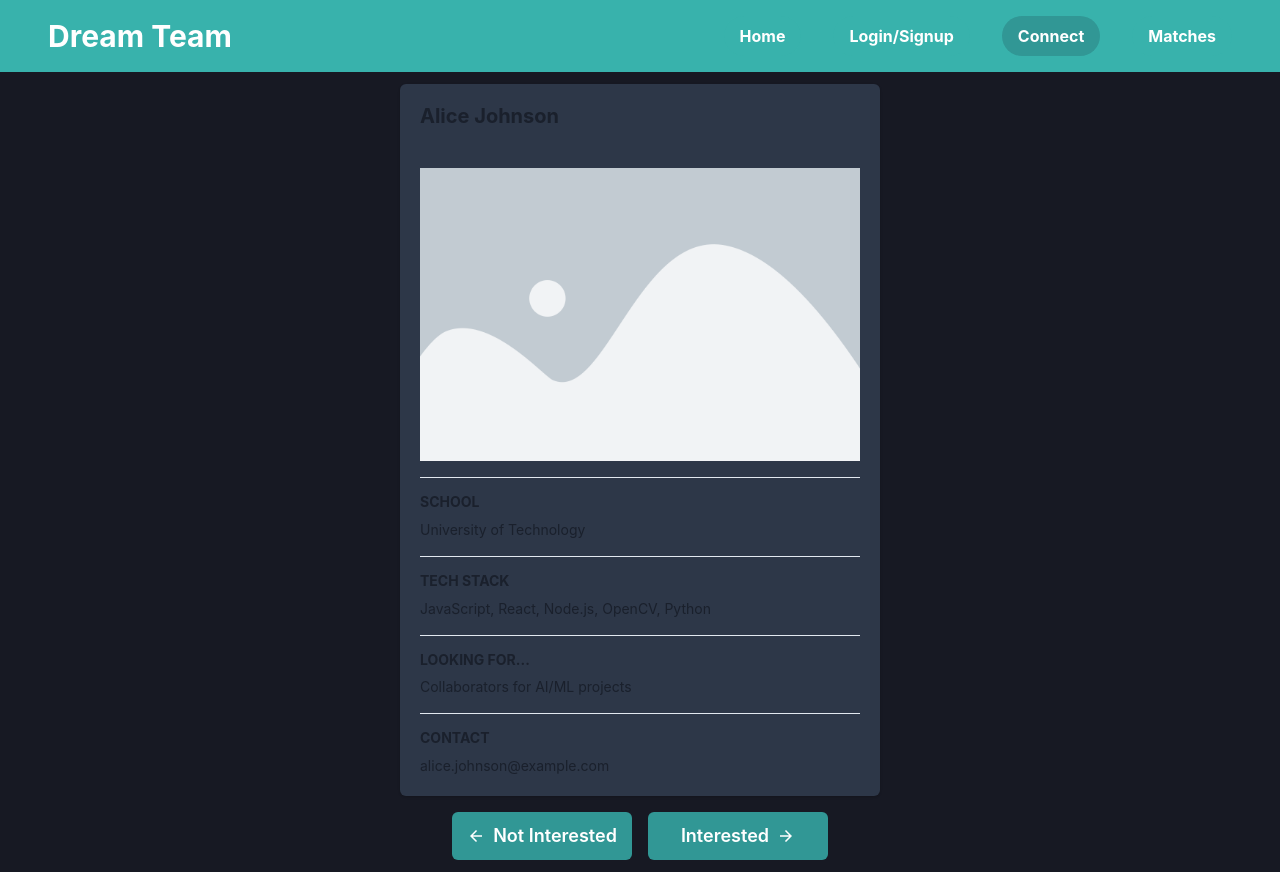
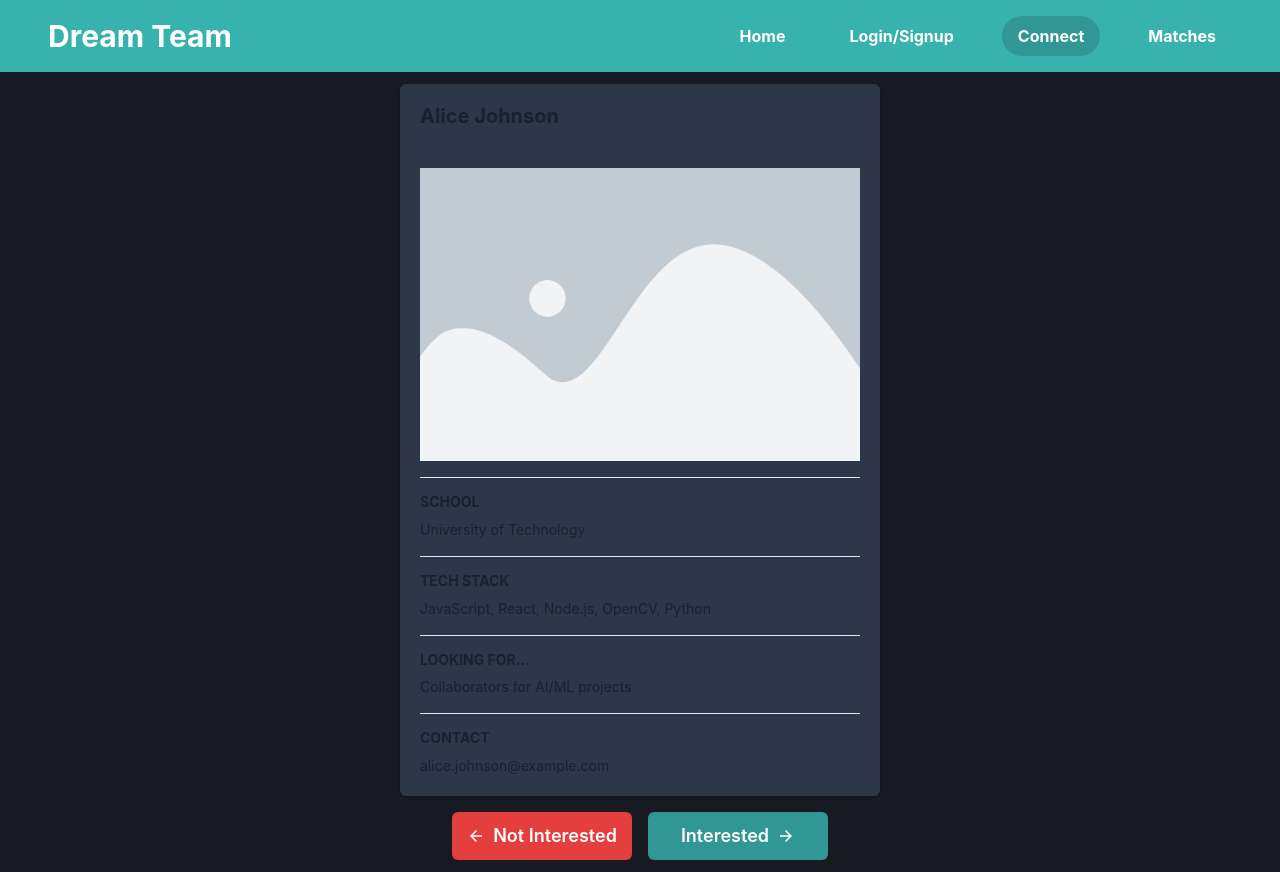
Before and after one commit to Ahmed-M25/HackMatch, a React (Vite) app: page /connect in a window 1280 px wide. Built offline with nearby package versions, Linux system fonts and the light colour scheme.

Commit message:
Added interested array

```diff
--- a/src/pages/Connect.tsx
+++ b/src/pages/Connect.tsx
@@ -7,6 +7,8 @@ import { HackerStats, profileList } from "../data/hackerData";
 const Connect = () => {
   const [currIndex, setCurrIndex] = useState(0);
   const [profile, setProfile] = useState<HackerStats>(profileList[currIndex]);
+  const [interested, setInerested] = useState<string[]>([]);
+
   const [animation, setAnimation] = useState<string>("");
 
   const handleNotInterested = () => {
@@ -26,6 +28,10 @@ const Connect = () => {
     // Move to the next profile, if available
     setAnimation("swipeRight");
     setTimeout(() => {
+      const firstName = profile.name.split(' ')[0];
+      setInerested((prev) => [...prev, firstName]);
+      console.log(interested);
+
       if (currIndex < profileList.length - 1) {
         const newIndex = currIndex + 1;
         setCurrIndex(newIndex);
@@ -45,7 +51,7 @@ const Connect = () => {
       <Stack direction="row" spacing={4}>
         <Button
           size="lg"
-          colorScheme="teal"
+          colorScheme="red"
           variant="solid"
           flex="1"
           leftIcon={<ArrowBackIcon />}
```
